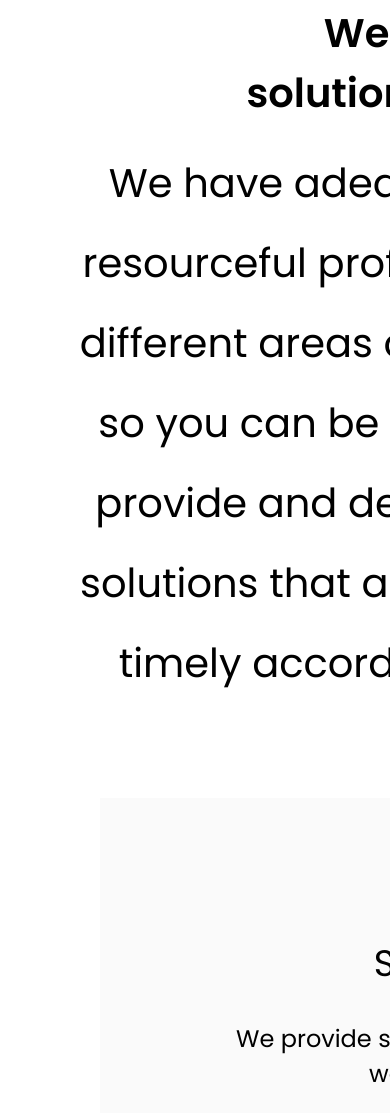
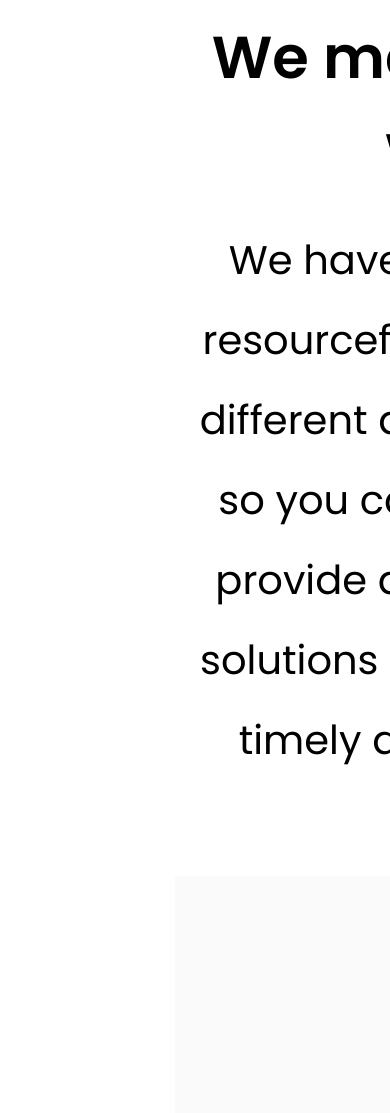
Before and after one commit to dandyty/mzienet, a plain HTML site: page index.html in a window 390 px wide. Shown: the part 8987-10100 px from the top of the page. Drawn offline with nearby package versions, Linux system fonts and the light colour scheme.

Commit message:
main-man

```diff
--- a/LandingPage/index.css
+++ b/LandingPage/index.css
@@ -689,7 +689,9 @@ section.fourth h3.wcu {
 section.fourth h1.choose-us-header{
   text-align: center;
   font-weight: 600;
-  font-size: 250%;
+  font-size: 370%;
+  width: 100%;
+  margin-left: 120px;
 }
 
 section.fourth p.choose-us-text{
@@ -698,6 +700,8 @@ section.fourth p.choose-us-text{
   text-align: center;
   width: 100%;
   line-height: 200%;
+  margin-left: 120px;
+
 }
 section.fourth div.qualities {
 display: grid;
@@ -705,6 +709,9 @@ grid-template-columns: 1fr;
 margin-top: 5%;
 margin-bottom: 20%;
 gap: 200px;
+width: 100%;
+margin-left: 120px;
+
 }
 section.fourth div.qualities .each-quality{
   /* margin-left: 5%; */
@@ -718,7 +725,7 @@ width: 12%;
 }
 section.fourth div.qualities p {
 font-family: poppins;
-font-size: 230%;
+font-size: 330%;
 margin: 5% 5%;
 font-weight:400 ;
 }
@@ -728,7 +735,8 @@ display: inline-block;
 width: 70%;
 left: -10px;
 font-family: Poppins;
-font-size: 150%;
+font-size: 250%;
+color:rgba(71, 70, 70, 0.816);
 }
 article.break-into-tech {
   height: 500px;
--- a/index.html
+++ b/index.html
@@ -242,7 +242,7 @@
         <section class="fourth">
           <h3 class="wcu">WHY CHOOSE US</h3>
           <h1 class="choose-us-header">
-            We make efficient <br />
+            We make efficient
             solutions with technology
           </h1>
           <p class="choose-us-text">
```
